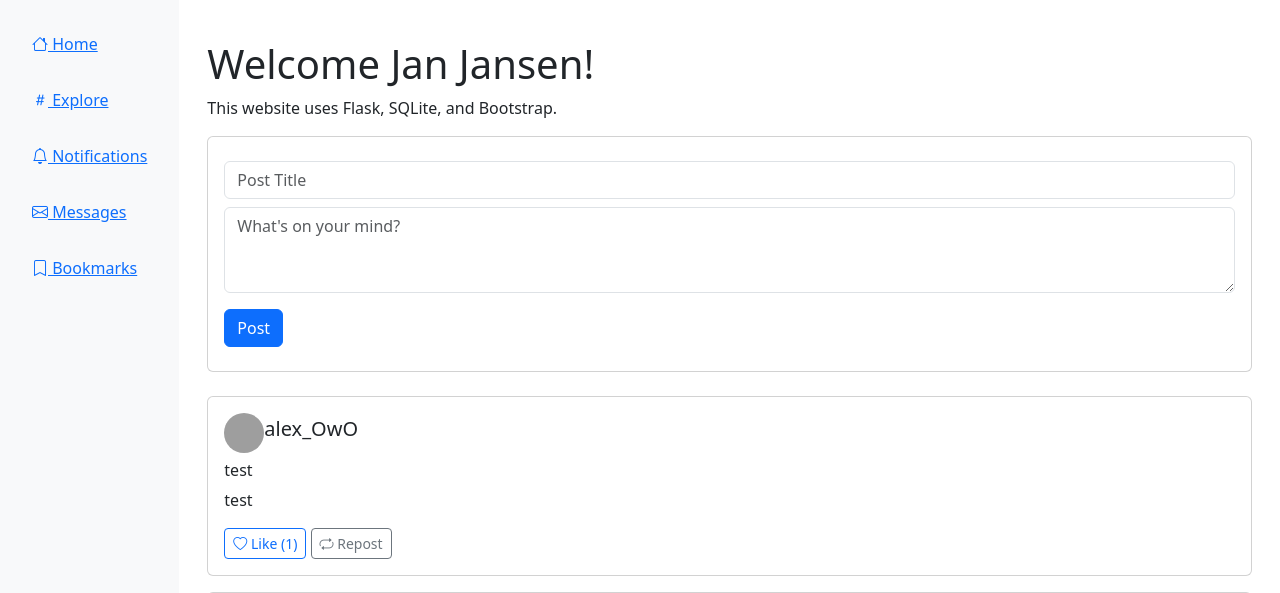
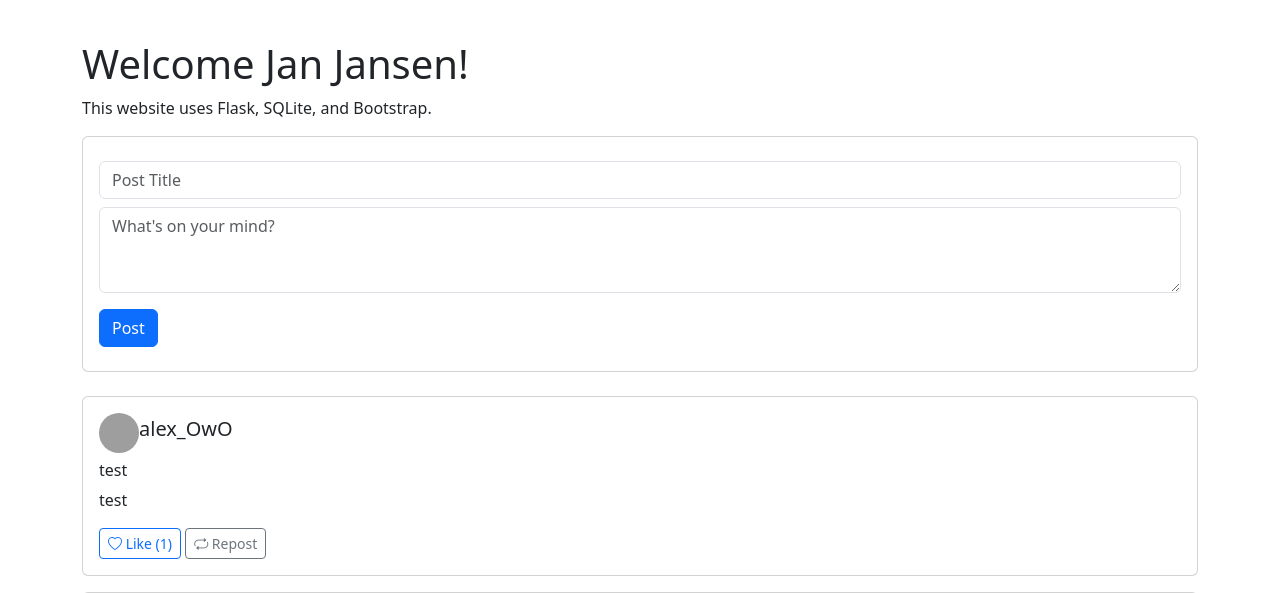
Before and after one commit to Jeremy-Verweij/webtech, a Flask app: page / in a window 1280 px wide. Shown: the part 86-679 px from the top of the page. Run offline with Flask 3, Linux system fonts and the light colour scheme; a user stored in the database is signed in; grey boxes are pictures that could not be loaded.

Commit message:
Update layout.html

```diff
--- a/templates/layout.html
+++ b/templates/layout.html
@@ -53,36 +53,6 @@
 	</div>
 
 	<div class="d-flex flex-grow-1">
-		<div class="bg-light p-3">
-			<ul class="list-unstyled">
-				<li class="p-3">
-					<a href="{{ url_for('index') }}" class="nav-item"
-						><i class="bi bi-house"></i> Home</a
-					>
-				</li>
-				<li class="p-3">
-					<a href="{{ url_for('index') }}" class="nav-item"
-						><i class="bi bi-hash"></i> Explore</a
-					>
-				</li>
-				<li class="p-3">
-					<a href="{{ url_for('index') }}" class="nav-item"
-						><i class="bi bi-bell"></i> Notifications</a
-					>
-				</li>
-				<li class="p-3">
-					<a href="{{ url_for('index') }}" class="nav-item"
-						><i class="bi bi-envelope"></i> Messages</a
-					>
-				</li>
-				<li class="p-3">
-					<a href="{{ url_for('index') }}" class="nav-item"
-						><i class="bi bi-bookmark"></i> Bookmarks</a
-					>
-				</li>
-			</ul>
-		</div>
-
 		<div class="content flex-grow-1 p-3">
 			{% block content %} {% endblock %}
 		</div>
```
